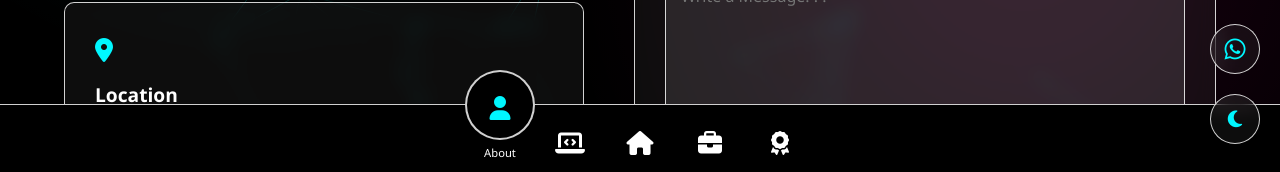
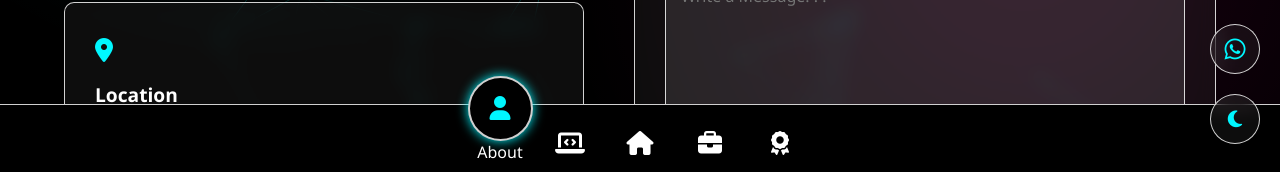
Before and after one commit to aniljasel/anilkumar.dev, a React (Vite) app: page /contact in a window 1280 px wide. Shown: the part 626-798 px from the top of the page. Built offline with nearby package versions, Linux system fonts and the light colour scheme.

Commit message:
Update App.css

```diff
--- a/src/App.css
+++ b/src/App.css
@@ -296,7 +296,7 @@ header {
 
 .text {
     position: absolute;
-    font-size: 0.7rem;
+    font-size: 1rem;
     opacity: 0;
     transform: translateY(20px);
     transition: 0.4s;
@@ -314,99 +314,16 @@ header {
 
 .indicator {
     position: absolute;
-    top: -35px;
-    left: 0;
-    width: 70px;
-    height: 70px;
+    top: -29px;
+    left: 3px;
+    width: 65px;
+    height: 65px;
     background: var(--dark);
     border-radius: 50%;
     border: 2px solid var(--glass-border);
-    /* box-shadow: 0 0 12px var(--primary); */
+    box-shadow: 0 0 12px var(--primary);
     transition: transform 0.5s cubic-bezier(0.68, -0.55, 0.27, 1.55);
 }
-
-/* .indicator::before,
-.indicator::after {
-  content: '';
-  position: absolute;
-  width: 25px;
-  height: 25px;
-  top: 50%;
-  background: var(--dark);
-} */
-
-/* .indicator::before {
-  left: -24px;
-  border-top-right-radius: 25px;
-  box-shadow: 0 -10px 0 0 var(--dark);
-}
-
-.indicator::after {
-  right: -24px;
-  border-top-left-radius: 25px;
-  box-shadow: 0 -10px 0 0 var(--dark);
-} */
-
-
-
-
-
-
-
-/* .mobile-bottom-nav {
-    display: none;
-    position: fixed;
-    bottom: 0;
-    left: 0;
-    right: 0;
-    background-color: var(--dark);
-    padding: 0.5rem 0;
-    box-shadow: 0 -2px 10px rgba(0, 0, 0, 0.1);
-    border-top: 1.5px solid var(--glass-border);
-    z-index: 100;
-    justify-content: space-between;
-    align-items: center;
-}
-
-.mobile-bottom-nav ul {
-    display: flex;
-    justify-content: space-around;
-    width: 100%;
-}
-
-.mobile-bottom-nav ul li {
-    position: relative;
-    list-style: none;
-}
-
-.nav-icon {
-    position: relative;
-    display: block;
-    text-align: center;
-    align-items: center;
-    color: var(--light);
-    text-decoration: none;
-    padding: 0.5rem;
-    font-size: 0.8rem;
-    transition: 0.5s;
-}
-
-.mobile-bottom-nav i:hover {
-    transform: translateY(-35px);
-}
-
-.nav-icon i {
-    font-size: 1.2rem;
-    margin-bottom: 0.2rem;
-}
-
-.nav-icon .nav-text {
-    font-size: 0.7rem;
-}
-
-.nav-icon.active {
-    color: var(--primary);
-} */
 
 /* Hero Section */
 .hero-container {
```
